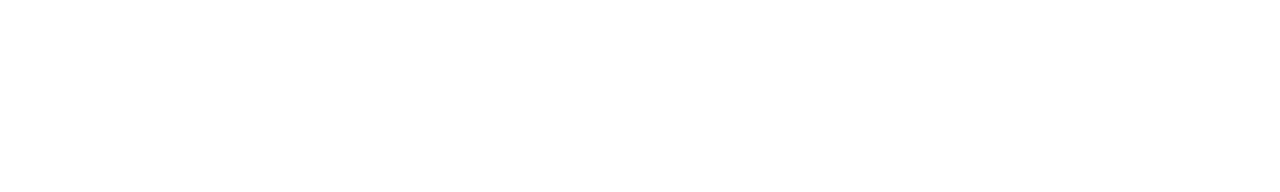
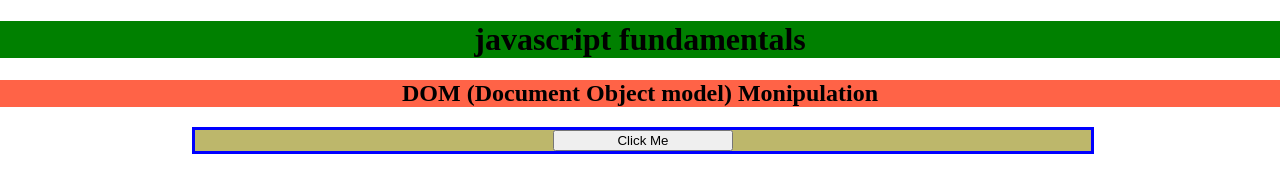
Before and after one commit to prabhatvverma/javacript_workshop, a plain HTML site: page index.html in a window 1280 px wide. Drawn offline with Linux system fonts and the light colour scheme.

Commit message:
dom monipulation

```diff
--- /dev/null
+++ b/css/styele.css
@@ -0,0 +1,34 @@
+body{
+    position: relative;
+    margin: 0;
+    padding: 0;
+}
+h1 {
+    text-align: center;
+    background-color: green;
+}
+
+h2 {
+    background-color: tomato;
+    text-align: center;
+}
+
+.container{
+    border: 3px solid blue;
+    height: auto;
+    width: 70%;
+    position: relative;
+    /* top: 80%; */
+    left: 15%;
+    background-color: darkkhaki;
+
+}
+
+.btn{
+    position: relative;
+    height: 20%;
+    width: 20%;
+    left: 40%;
+    top: 5%;
+
+}
--- a/index.html
+++ b/index.html
@@ -5,6 +5,7 @@
     <meta charset="UTF-8">
     <meta http-equiv="X-UA-Compatible" content="IE=edge">
     <meta name="viewport" content="width=device-width, initial-scale=1.0">
+    <link rel="stylesheet" href="./css/styele.css">
     <title>javascript</title>
 </head>
 
@@ -21,8 +22,14 @@
     <!-- <script src="./javascript/fundamental10.js"></script> -->
     <!-- <script src="./javascript/fundamental11.js"></script> -->
     <!-- <script src="./javascript/fundamental12.js"></script> -->
-    <script src="./javascript/fundamental13.js"></script>
-    <!-- <script src="./javascript/fundamental14.js"></script> -->
+    <!-- <script src="./javascript/fundamental13.js"></script> -->
+    <h1> javascript fundamentals</h1>
+    <h2>DOM (Document Object model) Monipulation</h2>
+    <div class="container">
+        <button id="clickMe" class="btn"> Click Me</button>
+    </div>
+    <script src="./javascript/fundamental14.js"></script>
+
 </body>
 
 </html>
--- /dev/null
+++ b/javascript/fundamental14.js
@@ -0,0 +1,37 @@
+// // console.dir(document);
+// // console.dir(document.head);
+// function doSomething() {
+//     // console.log("Doing Something... .... .... ");
+//     // alert("Button Clicked")
+//     let pobj = document.createElement("p");
+//     pobj.textContent = "This pairagraph is dynamicaly created";
+//     let container = document.querySelector(".container");
+//     container.appendChild(pobj);
+// }
+
+// // function againDoSomething(){
+// //     console.log("Started Doing Something Else agian ........");
+// // }
+
+// let btnObj = document.querySelector("#clickMe");
+// console.dir(btnObj);
+// // onclick = doSomething;
+// btnObj.addEventListener("click", doSomething);
+// // btnObj.addEventListener("click", againDoSomething);
+
+
+function doSomething() {
+    let pobj = document.createElement("p");
+    pobj.textContent = "hello this is dynamicaly typed thankyou !"
+    pobj.style.color = "red"
+    pobj.style.fontSize = "1.2rem"
+    pobj.style.backgroundColor = "yellow"
+    pobj.style.padding = "16px"
+    let container = document.querySelector(".container");
+    container.appendChild(pobj);
+}
+
+let btnobj = document.querySelector("#clickMe");
+console.dir(btnobj);
+
+btnobj.addEventListener("click", doSomething);
```
Also changed, not shown: javascript/fundamentals14.js (deleted).
